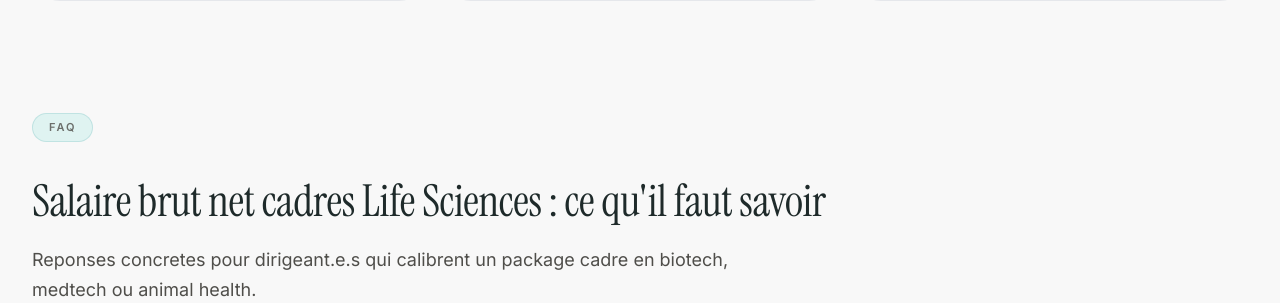
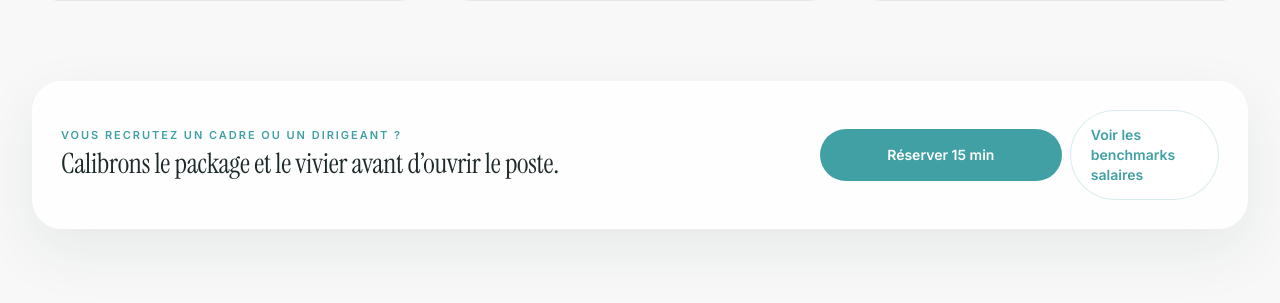
Before and after one commit to georgesskstalents-code/sks-talents-site, a Next.js app: page /calcul-salaire-brut-net in a window 1280 px wide. Shown: the part 6722-7025 px from the top of the page. Built offline with nearby package versions, Linux system fonts and the light colour scheme; no server answers.

Commit message:
leads(calcul): CTA employeur apres le simulateur

```diff
--- a/app/(routes)/calcul-salaire-brut-net/page.tsx
+++ b/app/(routes)/calcul-salaire-brut-net/page.tsx
@@ -2,6 +2,7 @@ import type { Metadata } from "next";
 import Link from "next/link";
 import { faqNode, pageGraph } from "@/lib/seo";
 import PageHero from "@/components/PageHero";
+import RibbonCTA from "@/components/RibbonCTA";
 import PackageComparator from "@/components/PackageComparator";
 import SalaryCalculator from "@/components/SalaryCalculator";
 import SectionShell from "@/components/SectionShell";
@@ -186,6 +187,13 @@ export default function SalaryCalculatorPage() {
           </Link>
         </div>
       </SectionShell>
+      <RibbonCTA
+        eyebrow="Vous recrutez un cadre ou un dirigeant ?"
+        title="Calibrons le package et le vivier avant d’ouvrir le poste."
+        primaryLabel="Réserver 15 min"
+        secondaryHref="/salary-benchmarks"
+        secondaryLabel="Voir les benchmarks salaires"
+      />
           <FAQSection eyebrow="FAQ" title={faqsByPage["calcul-salaire-brut-net"].title} description={faqsByPage["calcul-salaire-brut-net"].description} items={faqsByPage["calcul-salaire-brut-net"].items} emitJsonLd={false} />
     </>
   );
```
